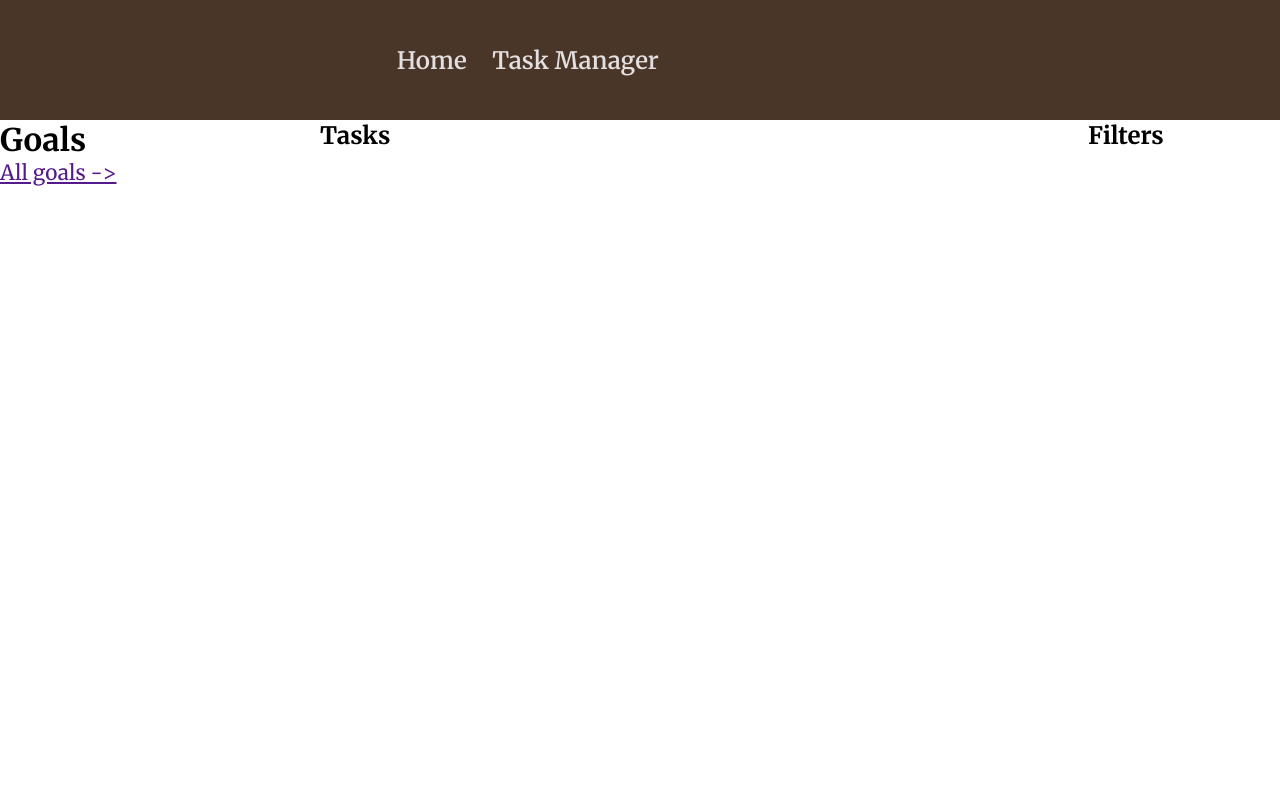
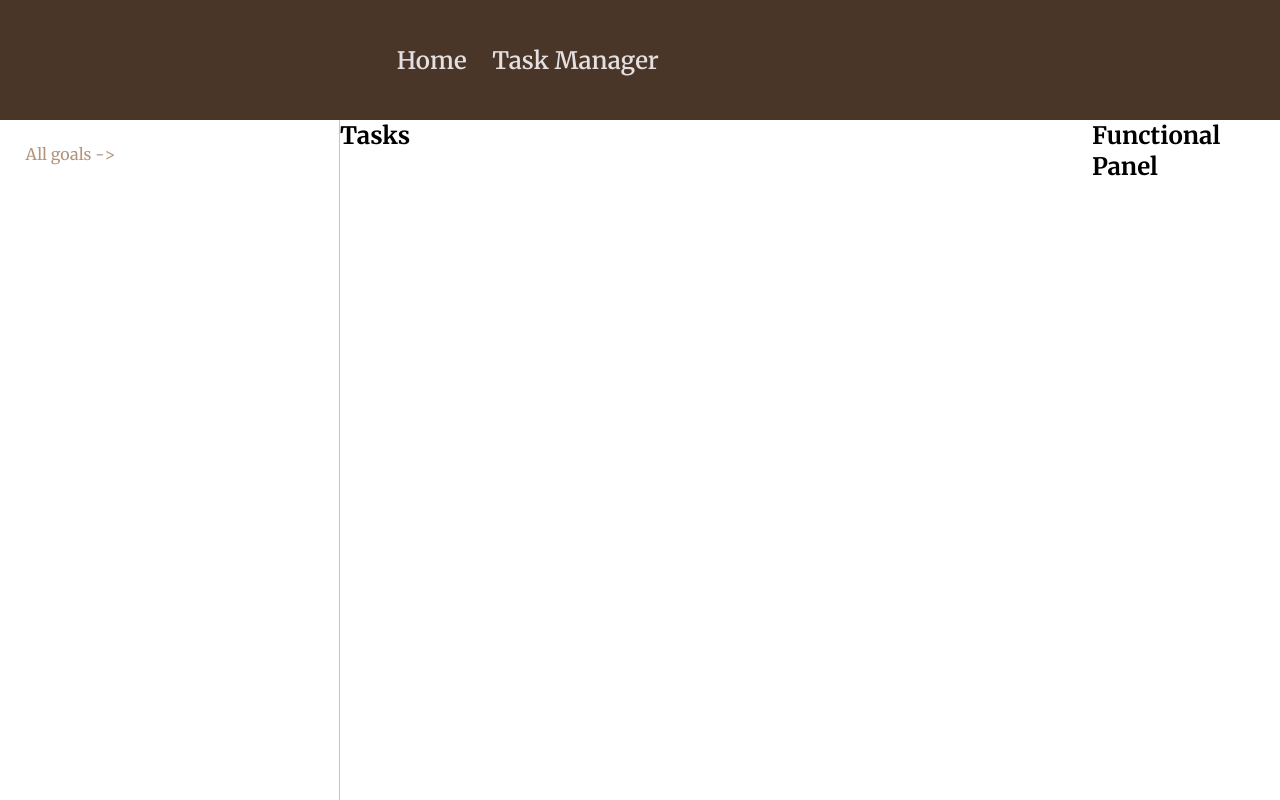
Before and after one commit to oleksandrmerkuloff/daily-manager, a Django app: page /my-goals-and-tasks/ in a window 1280 px wide. Run offline with Django 5.2, Linux system fonts and the light colour scheme; data that the repository does not hold is empty.

Commit message:
create design for goals section

```diff
--- a/static/base.css
+++ b/static/base.css
@@ -42,7 +42,6 @@
 }
 
 .nav-link:hover {
-    font-size: 1.6em;
     color: #D6C0B3;
 }
 
--- a/task_manager/static/css/goals_and_tasks.css
+++ b/task_manager/static/css/goals_and_tasks.css
@@ -1,12 +1,47 @@
-#goals-list {
+#goals-section {
     width: 25%;
-    font-size: 1.3em;
+    padding-top: 3vh;
+    padding-left: 2vw;
+    text-align: left;
+    border-right: 1px solid #D6C0B3;
 }
 
-#tasks-list {
+#list-of-goals {
+    list-style: none;
+}
+
+.single-goal-item {
+    margin-bottom: 1vh;
+}
+
+.goal-link {
+    text-decoration: none;
+    color: #493628;
+    font-size: 1.4em;
+    font-weight: 500;
+}
+
+.goal-link:hover {
+    opacity: 0.8;
+}
+
+#goals-page-link {
+    text-decoration: none;
+    font-weight: 400;
+    opacity: 0.9;
+    color: #AB886D;
+}
+
+#goals-page-link:hover {
+    opacity: 1;
+    color: #493628;
+    text-decoration: underline;
+}
+
+#tasks-section {
     width: 60%;
 }
 
-#filters {
+#functional-panel {
     width: 15%;
 }
--- a/task_manager/templates/task_manager/goals_and_tasks.html
+++ b/task_manager/templates/task_manager/goals_and_tasks.html
@@ -8,24 +8,23 @@
 {% block title %}Goals and Tasks{% endblock %}
 
 {% block content %}
-    <div id="goals-list">
-        <h2>Goals</h2>
-        <ul>
+    <div id="goals-section">
+        <ul id="list-of-goals">
             {% for goal in goals|slice:":10" %}
-                <li>
-                    <a href="">{{ goal.title }}</a>
+                <li class="single-goal-item">
+                    <a href="" class="goal-link">{{ goal.title }}</a>
                 </li>
             {% endfor %}
-            <li><a href="">All goals -></a></li>
+            <li class="single-goal-item"><a href="" id="goals-page-link">All goals -></a></li>
         </ul>
     </div>
-    <div id="tasks-list">
+    <div id="tasks-section">
         <h2>Tasks</h2>
         {% for task in tasks %}
             {% include "includes/task-card.html" %}
         {% endfor %}
     </div>
-    <div id="filters">
-        <h2>Filters</h2>
+    <div id="functional-panel">
+        <h2>Functional Panel</h2>
     </div>
 {% endblock %}
```
